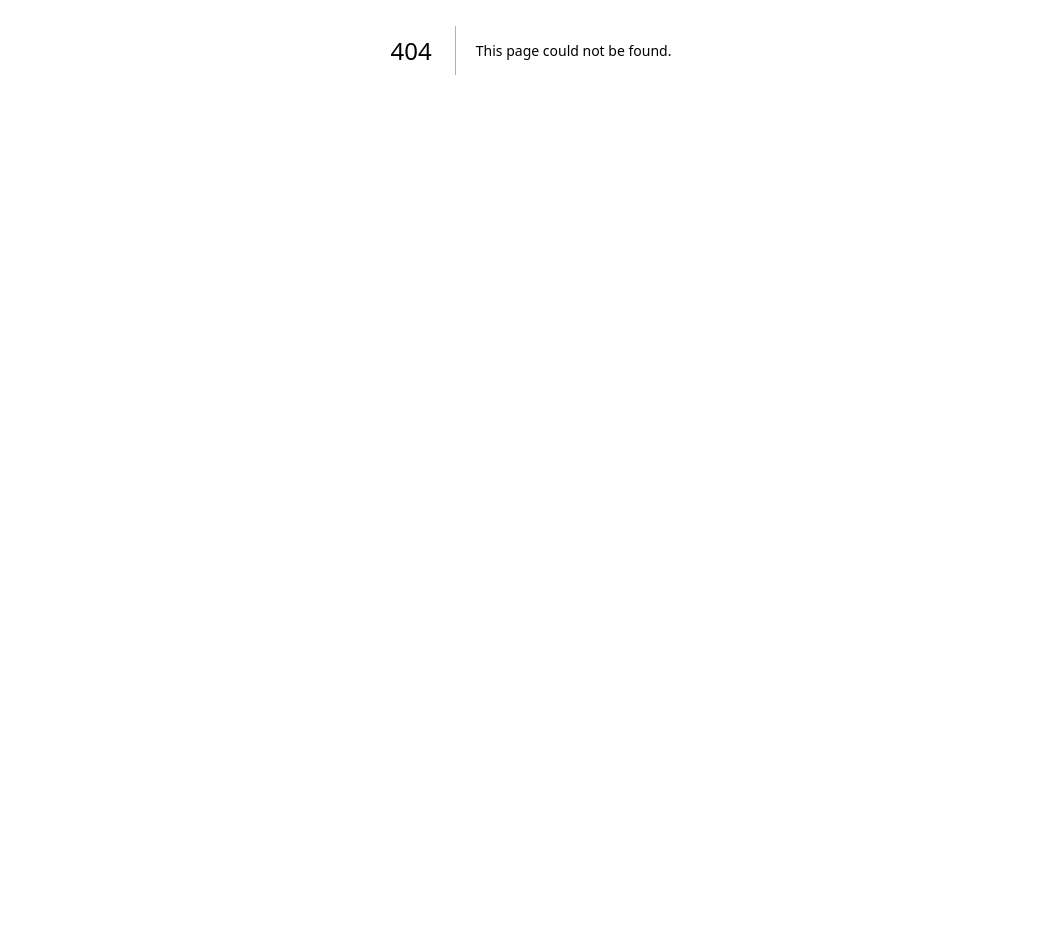
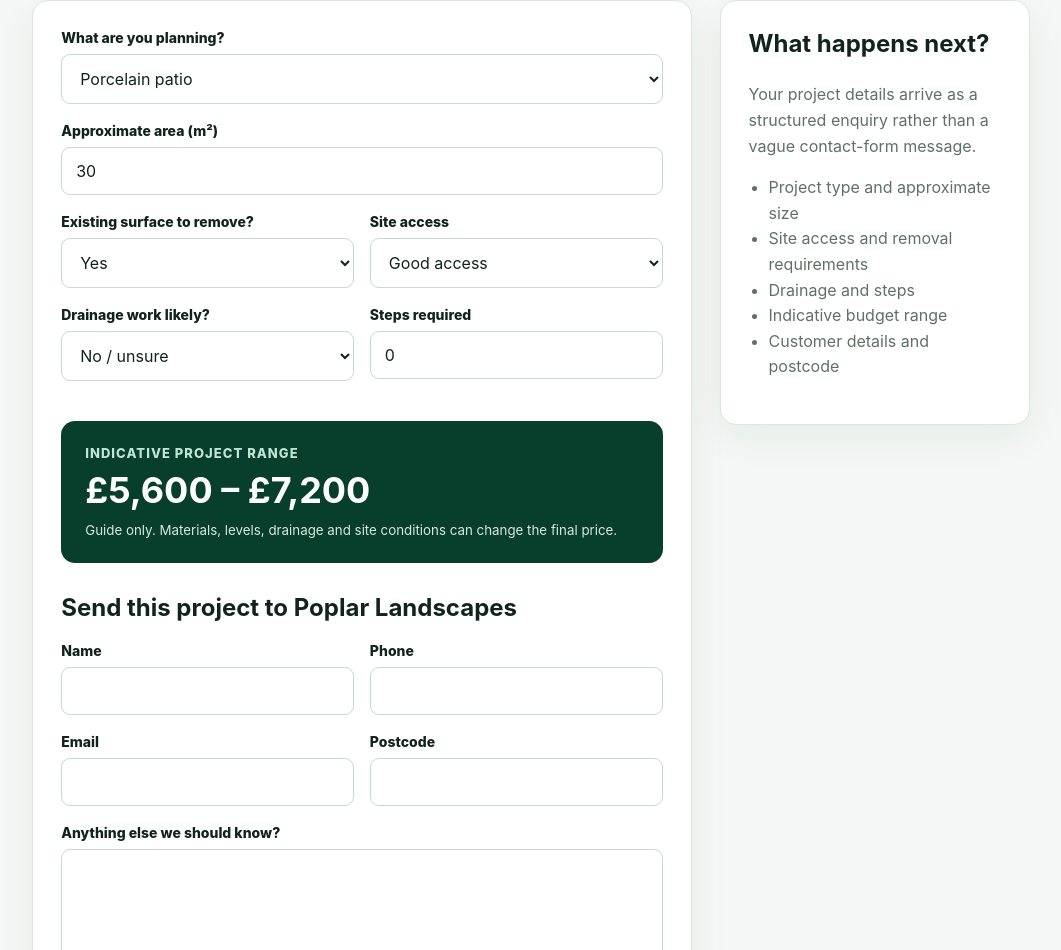
Before and after one commit to paulthetiler/poplar-landscapes, a Next.js app: page /estimate in a window 1280 px wide. Before the commit this address had no page. Shown: the part 350-1300 px from the top of the page, without its empty margins (109-1170 px from the left). Before the commit the page ends 800 px from the top, so only its background shows below. Built offline with nearby package versions, Linux system fonts and the light colour scheme.

Commit message:
Add Poplar Landscapes prototype

```diff
--- /dev/null
+++ b/app/estimate/page.js
@@ -0,0 +1,103 @@
+"use client";
+
+import { useMemo, useState } from "react";
+import Link from "next/link";
+
+const rates = {
+  "Porcelain patio": 180,
+  "Natural stone patio": 165,
+  "Block paving": 145,
+  "Resin driveway": 125,
+  "Turfing": 65,
+  "Artificial grass": 95
+};
+
+export default function EstimatePage() {
+  const [form, setForm] = useState({
+    projectType:"Porcelain patio", area:"30", removal:"yes", access:"good",
+    drainage:"no", steps:"0", name:"", phone:"", email:"", postcode:"", notes:""
+  });
+  const [status, setStatus] = useState("");
+
+  const estimate = useMemo(() => {
+    const area = Math.max(1, Number(form.area) || 0);
+    let total = area * rates[form.projectType];
+    if (form.removal === "yes") total += area * 28;
+    if (form.access === "restricted") total *= 1.12;
+    if (form.drainage === "yes") total += 850;
+    total += Math.max(0, Number(form.steps) || 0) * 320;
+    return {
+      low: Math.round((total * 0.9) / 100) * 100,
+      high: Math.round((total * 1.15) / 100) * 100
+    };
+  }, [form]);
+
+  const update = (key) => (e) => setForm({ ...form, [key]: e.target.value });
+
+  async function submit(e) {
+    e.preventDefault();
+    setStatus("Sending…");
+    const response = await fetch("/api/enquiries", {
+      method:"POST",
+      headers:{"Content-Type":"application/json"},
+      body:JSON.stringify({ ...form, estimate })
+    });
+    const data = await response.json();
+    setStatus(response.ok ? "Enquiry sent — reference " + data.id : data.error || "Something went wrong.");
+  }
+
+  return (
+    <main className="estimatePage">
+      <header className="siteHeader">
+        <div className="brand"><div className="leaf">◒</div><div><strong>POPLAR</strong><span>LANDSCAPES N.W. LTD</span></div></div>
+        <Link href="/">Back to homepage</Link>
+      </header>
+
+      <section className="estimateIntro">
+        <div className="eyebrow green">Instant project estimate</div>
+        <h1>Get a realistic starting range.</h1>
+        <p>This is an indicative estimate based on the details you provide. Final pricing would follow review and, where needed, a site visit.</p>
+      </section>
+
+      <section className="estimatorShell">
+        <form className="estimatorForm" onSubmit={submit}>
+          <div className="field"><label>What are you planning?</label><select value={form.projectType} onChange={update("projectType")}>{Object.keys(rates).map(x => <option key={x}>{x}</option>)}</select></div>
+          <div className="field"><label>Approximate area (m²)</label><input type="number" min="1" value={form.area} onChange={update("area")} /></div>
+          <div className="twoCol">
+            <div className="field"><label>Existing surface to remove?</label><select value={form.removal} onChange={update("removal")}><option value="yes">Yes</option><option value="no">No</option></select></div>
+            <div className="field"><label>Site access</label><select value={form.access} onChange={update("access")}><option value="good">Good access</option><option value="restricted">Restricted access</option></select></div>
+          </div>
+          <div className="twoCol">
+            <div className="field"><label>Drainage work likely?</label><select value={form.drainage} onChange={update("drainage")}><option value="no">No / unsure</option><option value="yes">Yes</option></select></div>
+            <div className="field"><label>Steps required</label><input type="number" min="0" value={form.steps} onChange={update("steps")} /></div>
+          </div>
+
+          <div className="resultBox">
+            <span>Indicative project range</span>
+            <strong>£{estimate.low.toLocaleString()} – £{estimate.high.toLocaleString()}</strong>
+            <small>Guide only. Materials, levels, drainage and site conditions can change the final price.</small>
+          </div>
+
+          <h2>Send this project to Poplar Landscapes</h2>
+          <div className="twoCol">
+            <div className="field"><label>Name</label><input required value={form.name} onChange={update("name")} /></div>
+            <div className="field"><label>Phone</label><input required value={form.phone} onChange={update("phone")} /></div>
+          </div>
+          <div className="twoCol">
+            <div className="field"><label>Email</label><input type="email" value={form.email} onChange={update("email")} /></div>
+            <div className="field"><label>Postcode</label><input required value={form.postcode} onChange={update("postcode")} /></div>
+          </div>
+          <div className="field"><label>Anything else we should know?</label><textarea rows="5" value={form.notes} onChange={update("notes")} /></div>
+          <button className="primaryButton" type="submit">Send my project →</button>
+          {status && <p className="status">{status}</p>}
+        </form>
+
+        <aside className="estimatorAside">
+          <h3>What happens next?</h3>
+          <p>Your project details arrive as a structured enquiry rather than a vague contact-form message.</p>
+          <ul><li>Project type and approximate size</li><li>Site access and removal requirements</li><li>Drainage and steps</li><li>Indicative budget range</li><li>Customer details and postcode</li></ul>
+        </aside>
+      </section>
+    </main>
+  );
+}
```
